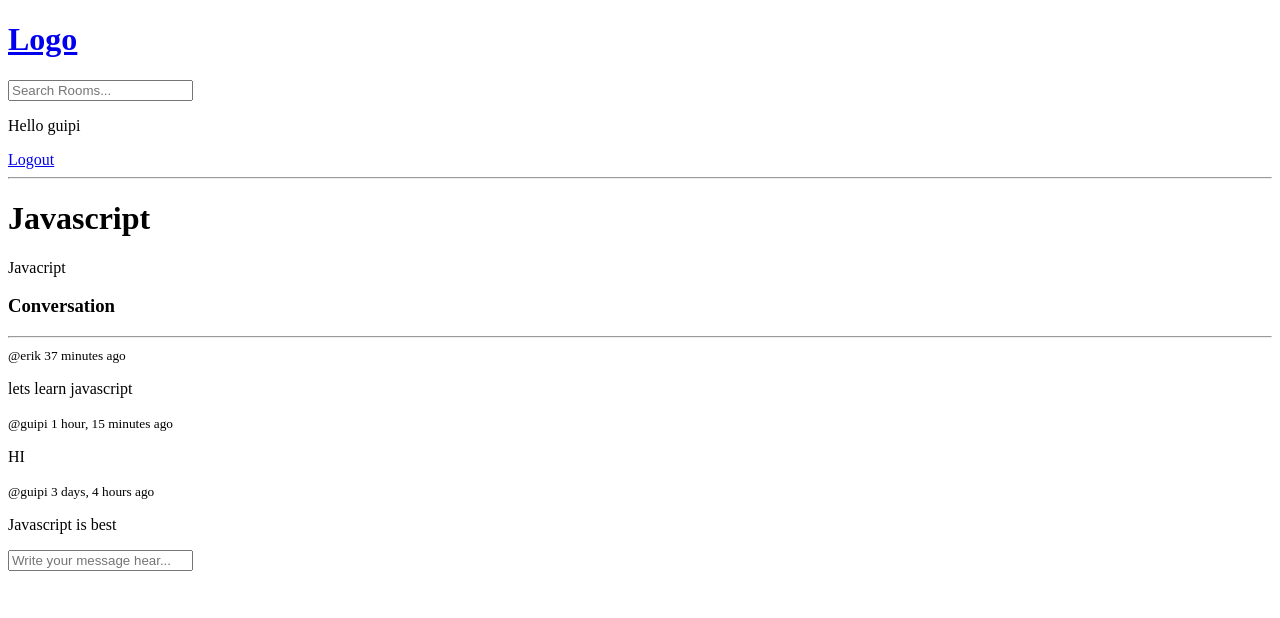
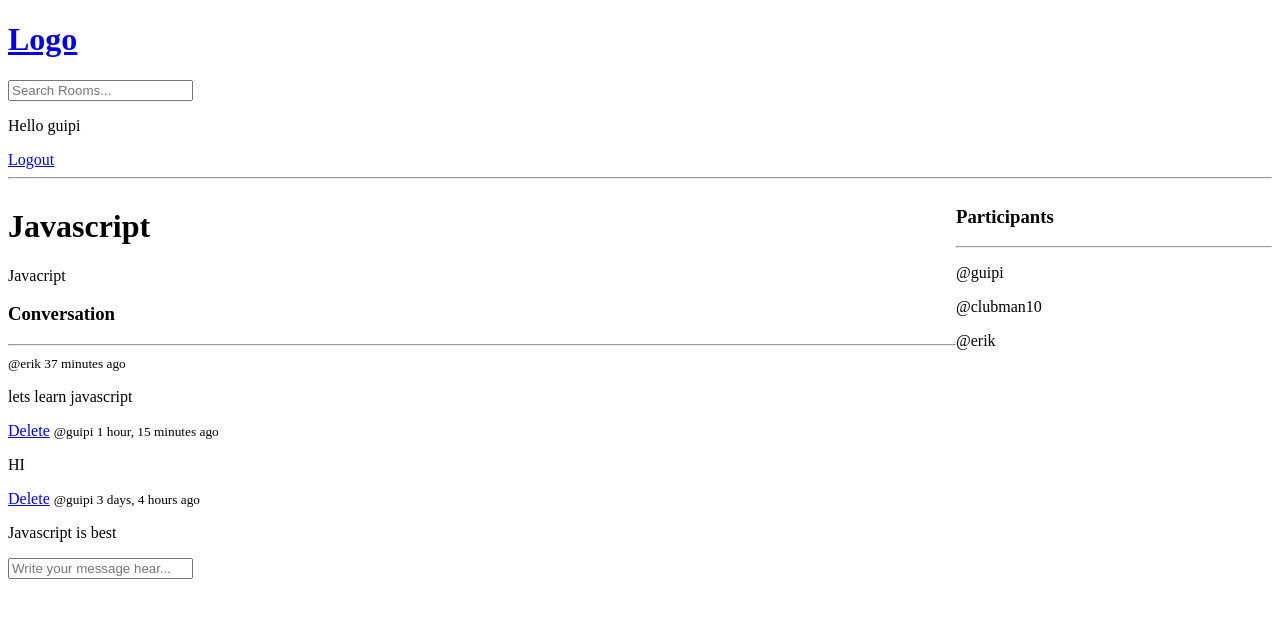
Before and after one commit to guilhermesantos18/Studybud, a Django app: page /room/4 in a window 1280 px wide. Shown: the top 618 px of the page. Run offline with Django 4.2, Linux system fonts and the light colour scheme; a user stored in the database is signed in; data comes from the database, SQL or seed files in the repository; both versions use the stored data as it was after the commit.

Commit message:
commit
commit

```diff
--- a/base/models.py
+++ b/base/models.py
@@ -15,7 +15,7 @@ class Room(models.Model):
     topic = models.ForeignKey(Topic, on_delete=models.SET_NULL, null=True)
     name = models.CharField(max_length=200)
     description = models.TextField(null=True, blank=True)
-    #participants
+    participants = models.ManyToManyField(User, related_name='participantes', blank=True)
     updated = models.DateTimeField(auto_now=True)
     created = models.DateTimeField(auto_now_add=True)
 
@@ -32,5 +32,8 @@ class Message(models.Model):
     updated = models.DateTimeField(auto_now=True)
     created = models.DateTimeField(auto_now_add=True)
 
+    class Meta:
+        ordering = ['-updated', '-created']
+
     def __str__(self):
         return self.body[0:50]
--- a/base/templates/base/room.html
+++ b/base/templates/base/room.html
@@ -1,6 +1,17 @@
 {% extends 'main.html'%}
 
 {% block content%}
+
+<style>
+    .room-container{
+        display:grid;
+        grid-template-columns: 3fr 1fr;
+    }
+</style>
+
+<div class="room-container">
+
+    <div>
         <h1>{{room.name}}</h1>
 
         <p>{{room.description}}</p>
@@ -11,6 +22,9 @@
 
             {% for message in room_messages%}
             <div>
+                {% if request.user == message.user %}
+                <a href="{% url 'delete-message' message.id%}">Delete</a>
+                {% endif %}
                 <small>@{{message.user}}  {{message.created|timesince}} ago</small>
                 <p>{{message.body}}</p>
             </div>
@@ -19,12 +33,22 @@
 
         {% if request.user.is_authenticated %}
         <div class='comment-form'>
-    <form method='POST' action=""></form>
+            <form method='POST' action="">
                 {% csrf_token %}
                 <input type="text" name='body' placeholder='Write your message hear...'/>
-
+            </form>
 
         </div>
         {% endif %}
+    </div>
+    <div>
+        <h3>Participants</h3>
+        <hr>
+
+        {% for user in participants%}
+            <p>@{{user.username}}</p>
+        {% endfor %}
+    </div>
+</div>
 
 {% endblock%}
--- a/base/urls.py
+++ b/base/urls.py
@@ -10,4 +10,5 @@ urlpatterns = [
     path('create-room/', views.create_room, name='create-room'),
     path('update-room/<str:pk>', views.update_room, name='update-room'),
     path('delete-room/<str:pk>', views.delete_room, name='delete-room'),
+    path('delete-message/<str:pk>', views.delete_message, name='delete-message'),
 ]
--- a/base/views.py
+++ b/base/views.py
@@ -18,7 +18,7 @@ def LoginPage(request):
         redirect('home')
 
     if request.method == 'POST':
-        username = request.POST.get('username').lower
+        username = request.POST.get('username').lower()
         password = request.POST.get('password')
 
         try:
@@ -73,15 +73,17 @@ def home(request):
 
     topics = Topic.objects.all()
     room_count = rooms.count()
+    room_messages = Message.objects.filter(Q(room__topic__name__icontains=q))
 
-    context = {'rooms': rooms, 'topics': topics, 'room_count': room_count}
+    context = {'rooms': rooms, 'topics': topics, 'room_count': room_count, 'room_messages': room_messages}
     return render(request, 'base/home.html', context)
 
 
 def room(request, pk):
 
     room = Room.objects.get(id=pk)
-    room_messages = room.message_set.all().order_by('-created')
+    room_messages = room.message_set.all()
+    participants = room.participants.all()
 
     if request.method == 'POST':
         message = Message.objects.create(
@@ -89,9 +91,10 @@ def room(request, pk):
             room=room,
             body=request.POST.get('body')
         )
+        room.participants.add(request.user)
         return redirect('room', pk=room.id)
 
-    context = {'room': room, 'room_messages': room_messages}
+    context = {'room': room, 'room_messages': room_messages, 'participants': participants}
 
     return render(request, 'base/room.html', context)
 
@@ -136,3 +139,17 @@ def delete_room(request,pk):
         return redirect('home')
 
     return render(request, 'base/delete.html', {'obj': room})
+
+@login_required(login_url='login')
+def delete_message(request,pk):
+
+    message = Message.objects.get(id=pk)
+
+    if request.user != message.user:
+        return HttpResponse('Your are not allowed here!!')
+
+    if request.method == 'POST':
+        message.delete()
+        return redirect('home')
+
+    return render(request, 'base/delete.html', {'obj': message})
```
Also changed, not shown: base/templates/base/activity_component.html (added, +14 -0 lines), base/templates/base/feed_component.html (added, +12 -0 lines), base/templates/base/home.html (+7 -26 lines), base/templates/base/topics_component.html (added, +12 -0 lines), base/migrations/0003_alter_room_options_room_participants.py (added), base/templates/base/profile.html (added), db.sqlite3. Lines whose indentation alone changed are shown as unchanged.
